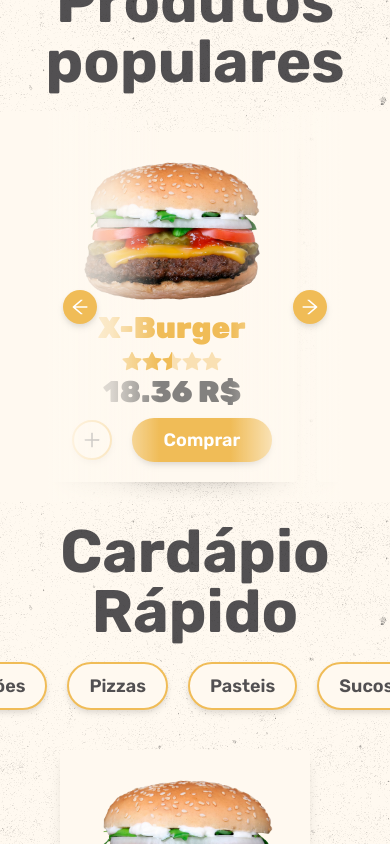
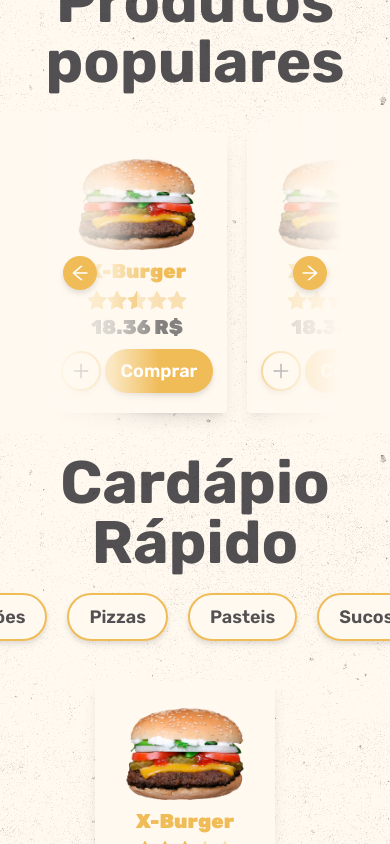
Before and after one commit to rene-0/food-delivery, a Next.js app: page / in a window 390 px wide. Shown: the part 2060-2904 px from the top of the page. Built offline with nearby package versions, Linux system fonts and the light colour scheme.

Commit message:
feat: add css

```diff
--- a/src/app/components/product-card/ProductCard.tsx
+++ b/src/app/components/product-card/ProductCard.tsx
@@ -4,6 +4,7 @@ import { ComponentProps } from "react"
 import { twMerge } from "tailwind-merge"
 import { Button } from "../button/Button"
 import { ProductStars } from "./components/product-stars/ProductStars"
+import "./product-card.css"
 
 type ProductCardProps = ComponentProps<"div"> & {
   price: number
@@ -15,18 +16,17 @@ type ProductCardProps = ComponentProps<"div"> & {
 export function ProductCard({ productName, price, starsPercentageRating, imageUrl, ...rest }: ProductCardProps) {
   return (
     <div
-      style={{ width: 250 }}
-      className={twMerge("flex flex-col items-center shrink-0 p-5 bg-primary-200 shadow-lg rounded cursor-pointer", rest.className)}
+      className={twMerge("product-card text-xl lg:text-3xl flex flex-col items-center shrink-0 p-5 bg-primary-200 shadow-lg rounded", rest.className)}
     >
       <Image src={imageUrl} alt="burger" width={300} height={300} />
-      <p className="text-3xl font-black text-accent-950">{productName}</p>
+      <p className="font-black text-accent-950">{productName}</p>
       <ProductStars starsPercentageRating={starsPercentageRating} />
-      <p className="text-3xl font-black text-secondary-950/50">{price} R$</p>
+      <p className="font-black text-secondary-950/50">{price} R$</p>
       <div className="flex items-center mt-2">
-        <Button className="text-secondary-500 bg-primary-200 hover:text-white border-accent-950 border-2 hover:bg-accent-950 h-10 w-10 p-0 rounded-full mr-5 ease-in-out duration-300">
+        <Button className="text-secondary-500 bg-primary-200 hover:text-white border-accent-950 border-2 hover:bg-accent-950 h-10 w-10 p-0 rounded-full mr-1 lg:mr-5 ease-in-out duration-300">
           <PlusOutlined />
         </Button>
-        <Button className="text-lg text-white font-semibold mr-0 py-2 px-8 rounded-full cursor-pointer bg-accent-950 drop-shadow-md">Comprar</Button>
+        <Button className="px-4 lg:px-8">Comprar</Button>
       </div>
     </div>
   )
--- /dev/null
+++ b/src/app/components/product-card/product-card.css
@@ -0,0 +1,15 @@
+.product-card {
+  width: 180px;
+}
+
+@media (min-width: 768px) {
+  .product-card {
+    width: 200px;
+  }
+}
+
+@media (min-width: 1024px) {
+  .product-card {
+    width: 250px;
+  }
+}
--- a/src/app/contato/components/location-map/LocationMap.tsx
+++ b/src/app/contato/components/location-map/LocationMap.tsx
@@ -4,13 +4,16 @@ import { MapContainer } from "react-leaflet/MapContainer"
 import { Marker } from "react-leaflet/Marker"
 import { Popup } from "react-leaflet/Popup"
 import { TileLayer } from "react-leaflet/TileLayer"
+import "./location-map.css"
+
 const myIcon = new Icon({
   iconUrl: "/marker2.png",
   iconSize: [25, 41],
 })
+
 export function LocationMap() {
   return (
-    <MapContainer center={[-22.0737, -48.737]} zoom={15} scrollWheelZoom={true} style={{ height: "100%", width: "100%" }}>
+    <MapContainer className="location-map" center={[-22.0737, -48.737]} zoom={15} scrollWheelZoom={true}>
       <TileLayer
         attribution='&copy; <a href="https://www.openstreetmap.org/copyright">OpenStreetMap</a> contributors'
         url="https://{s}.tile.openstreetmap.org/{z}/{x}/{y}.png"
--- /dev/null
+++ b/src/app/contato/components/location-map/location-map.css
@@ -0,0 +1,5 @@
+.location-map {
+  width: 100%;
+  height: 100%;
+  min-height: 500px;
+}
--- a/src/app/page.tsx
+++ b/src/app/page.tsx
@@ -5,7 +5,7 @@ import { PopularProducts } from "./components/popular-products/PopularProducts"
 
 export default function Home() {
   return (
-    <div className="min-h-full">
+    <div className="home min-h-full">
       <HeroSection />
       <PopularProducts />
       <FastMenuSection />
```
Also changed, not shown: src/app/components/hero-section/hero-section.css (added, +9 -0 lines).
